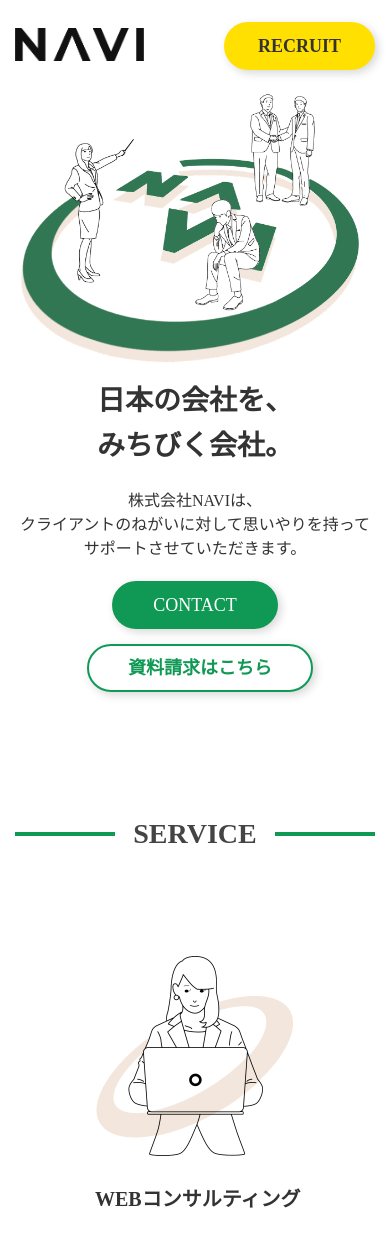
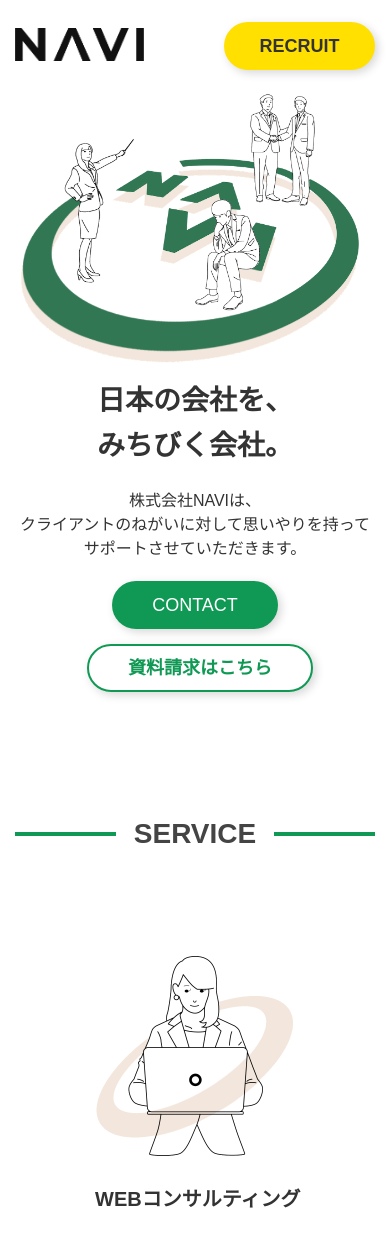
Before and after one commit to takareinhard/isarasample2, a PHP site: page /index.html in a window 390 px wide. Shown: the top 1257 px of the page. Run offline with PHP 8.4, Linux system fonts and the light colour scheme.

Commit message:
Update style.css

```diff
--- a/style.css
+++ b/style.css
@@ -407,7 +407,6 @@ li + li {
     margin-top: 11px;
   }
   body {
-    font-family: "游ゴシック体", YuGothic;
     color:#333333;
     margin-left:auto;
     margin-right:auto;
```
